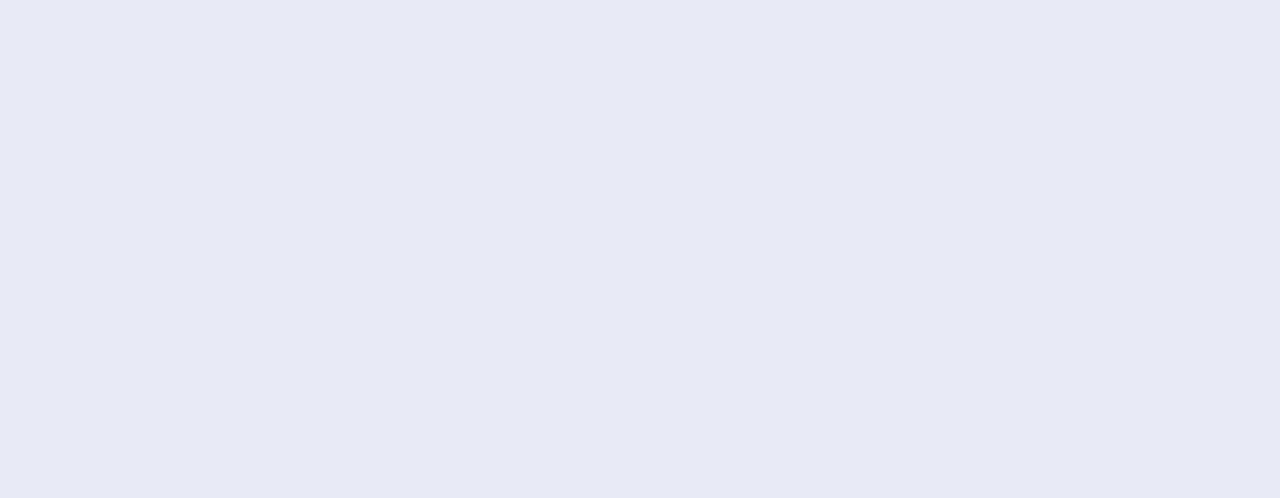
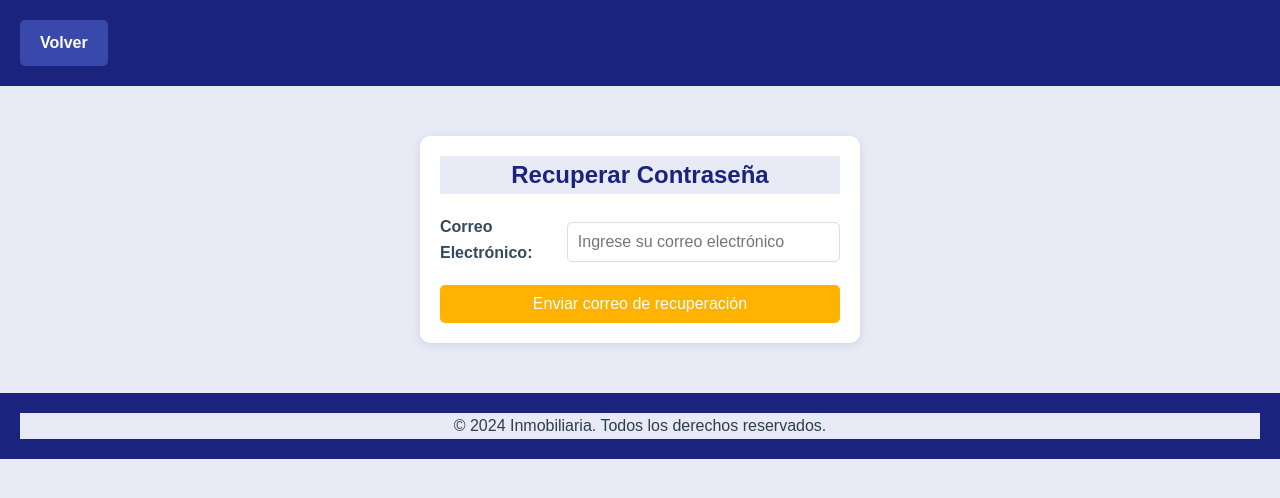
Before and after one commit to StellarHomes/stellar_homes, a React (Create React App) app in the folder PRSHR/: page /restablecer in a window 1280 px wide. Before the commit this address had no page. Shown: the top 498 px of the page. Built offline with nearby package versions, Linux system fonts and the light colour scheme.

Commit message:
hola prueba

```diff
--- a/PRSHR/src/App.js
+++ b/PRSHR/src/App.js
@@ -10,6 +10,7 @@ import Publicar from './components/Publicar';
 import InmueblesList from './components/InmueblesList';
 import EditarInmueble from './components/EditarInmueble';
 import IfonInmueble from './components/IfoInmueble';
+import Restablecer_Contra from './components/Restablecer_Contra';
 
 function App() {
   return (
@@ -26,6 +27,7 @@ function App() {
           <Route path="/inmuebles" element={<InmueblesList />} />
           <Route path="/editarInmueble/:idInmueble" element={<EditarInmueble />} />
           <Route path="/ifoInmueble/:idInmueble" element={<IfonInmueble />} />
+          <Route path="/restablecer" element={<Restablecer_Contra />} />
         </Routes>
       </div>
     </Router>
--- a/PRSHR/src/components/LoginPage.js
+++ b/PRSHR/src/components/LoginPage.js
@@ -160,7 +160,7 @@ const LoginForm = () => {
 
             <button onClick={handleLoginClick} className="buttoninicio">Iniciar Sesión</button>
           </fieldset>
-          <Link to="/ResContraseña" className="restore-password-link">¿Olvidaste tu contraseña?</Link>
+          <Link to="/restablecer" className="restore-password-link">¿Olvidaste tu contraseña?</Link>
         </form>
       )}
 
--- a/PRSHR/src/components/Restablecer_Contra.js
+++ b/PRSHR/src/components/Restablecer_Contra.js
@@ -1 +1,66 @@
-ksdjslkjfldsjfl
+import React, { useState } from 'react';
+import './Restablecer_Contra.css';
+import Swal from 'sweetalert2';
+import axios from 'axios';
+import { Link } from 'react-router-dom';
+
+const Restablecer_Contra = () => {
+  const [email, setEmail] = useState("");
+
+  const handleSubmit = async (e) => {
+    e.preventDefault();
+
+    if (!email) {
+      Swal.fire("Error", "Por favor ingrese su correo electrónico", "error");
+      return;
+    }
+
+    try {
+      const response = await axios.post("http://localhost/API/solicitud.php", {
+        email,
+      });
+
+      if (response.data.message) {
+        Swal.fire("Éxito", response.data.message, "success");
+      } else {
+        Swal.fire("Error", response.data.error || "Error desconocido", "error");
+      }
+    } catch (error) {
+      console.error("Error al enviar solicitud:", error);
+      Swal.fire("Error", "Hubo un problema al enviar el correo", "error");
+    }
+  };
+
+  return (
+    <>
+      <header>
+        <Link to="/login" className="button">Volver</Link>
+      </header>
+
+      <section className="form-section">
+        <h2>Recuperar Contraseña</h2>
+        <form onSubmit={handleSubmit}>
+          <div className="form-group">
+            <label htmlFor="email">Correo Electrónico:</label>
+            <input
+              type="email"
+              id="email"
+              name="email"
+              placeholder="Ingrese su correo electrónico"
+              value={email}
+              onChange={(e) => setEmail(e.target.value)}
+              required
+            />
+          </div>
+          <button type="submit">Enviar correo de recuperación</button>
+        </form>
+      </section>
+
+      <footer>
+        <p>&copy; 2024 Inmobiliaria. Todos los derechos reservados.</p>
+      </footer>
+    </>
+  );
+};
+
+export default Restablecer_Contra;
```
Also changed, not shown: PRSHR/src/components/Restablecer_Contra.css (indentation only).
